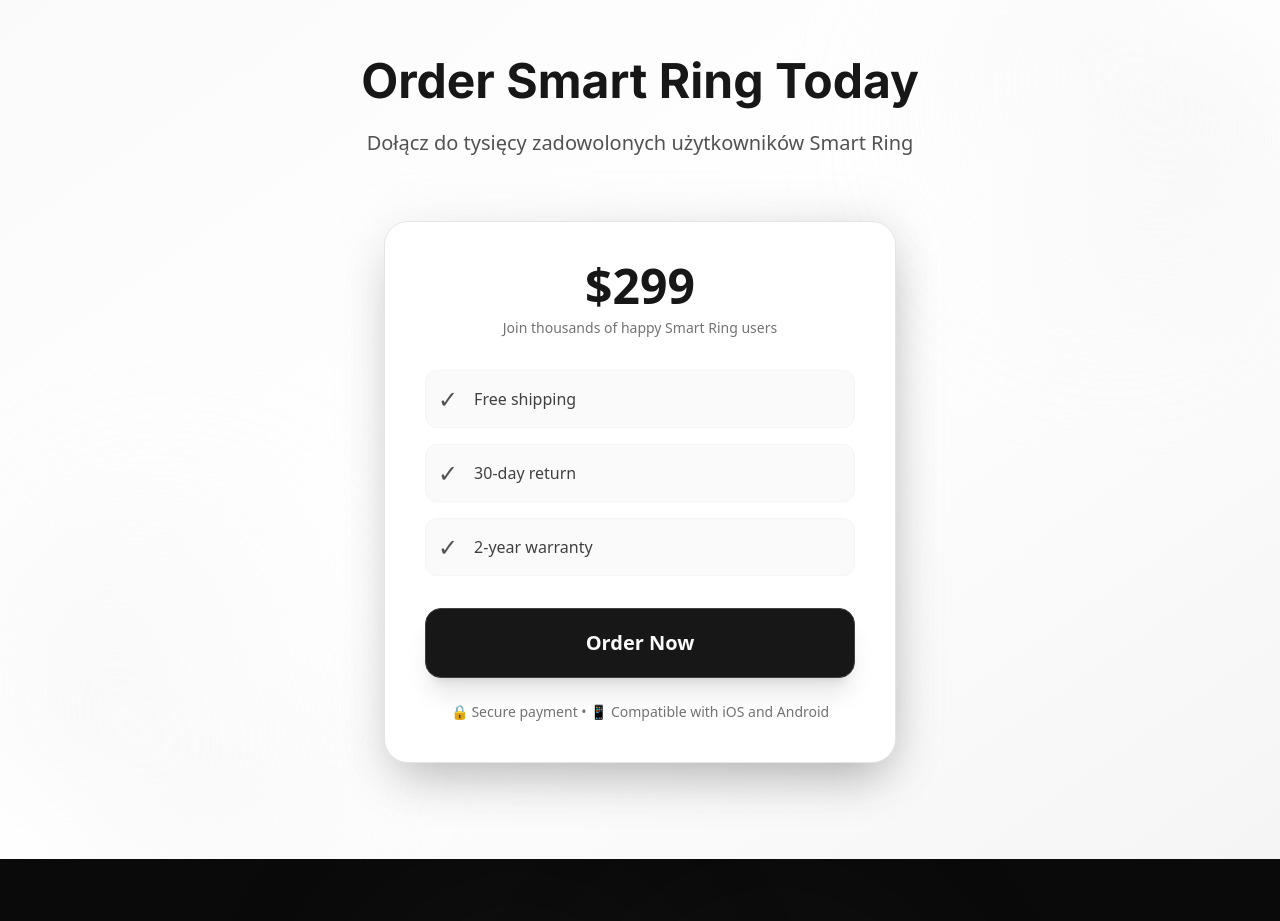
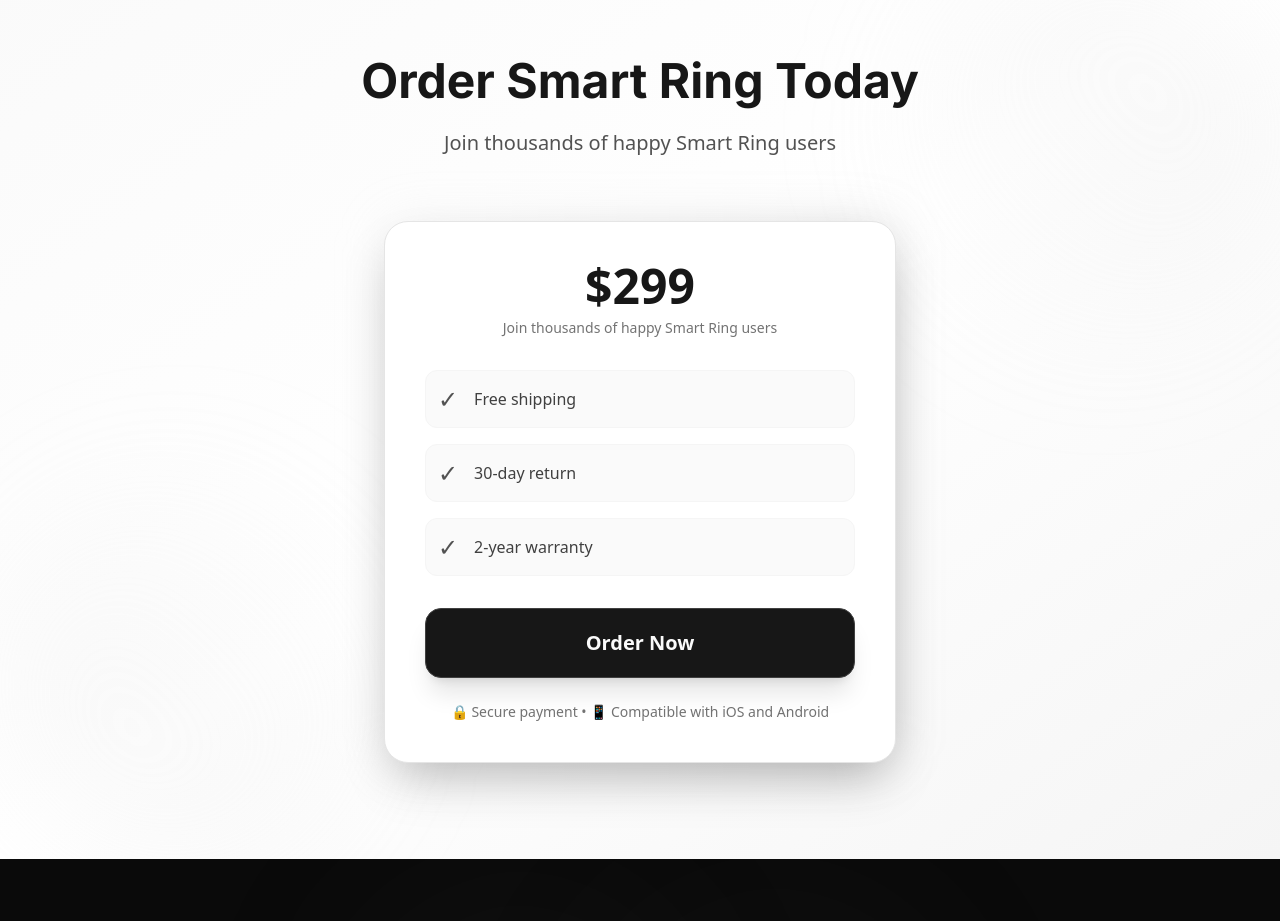
Before and after one commit to ecm-digital/rignshop, a Next.js app: page / in a window 1280 px wide. Shown: the part 3800-4721 px from the top of the page. Built offline with nearby package versions, Linux system fonts and the light colour scheme; no server answers.

Commit message:
fix(i18n): translate order subtitle via t('orderSubtitle')

```diff
--- a/src/app/page.tsx
+++ b/src/app/page.tsx
@@ -223,7 +223,7 @@ export default function Home() {
               {t('orderTitle')}
             </h3>
             <p className="text-xl text-primary-600 max-w-2xl mx-auto">
-              Dołącz do tysięcy zadowolonych użytkowników Smart Ring
+              {t('orderSubtitle')}
             </p>
           </div>
 
```
